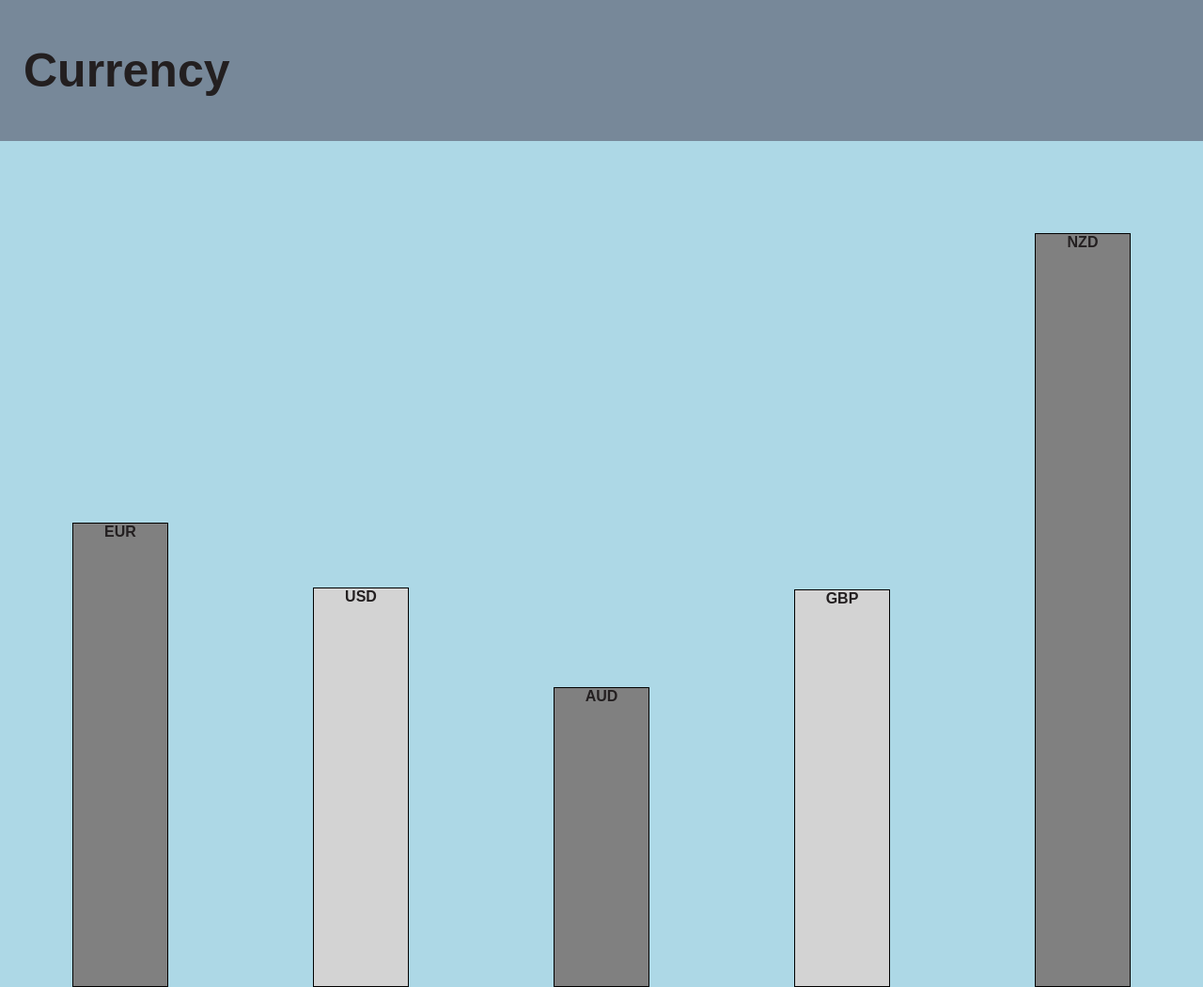
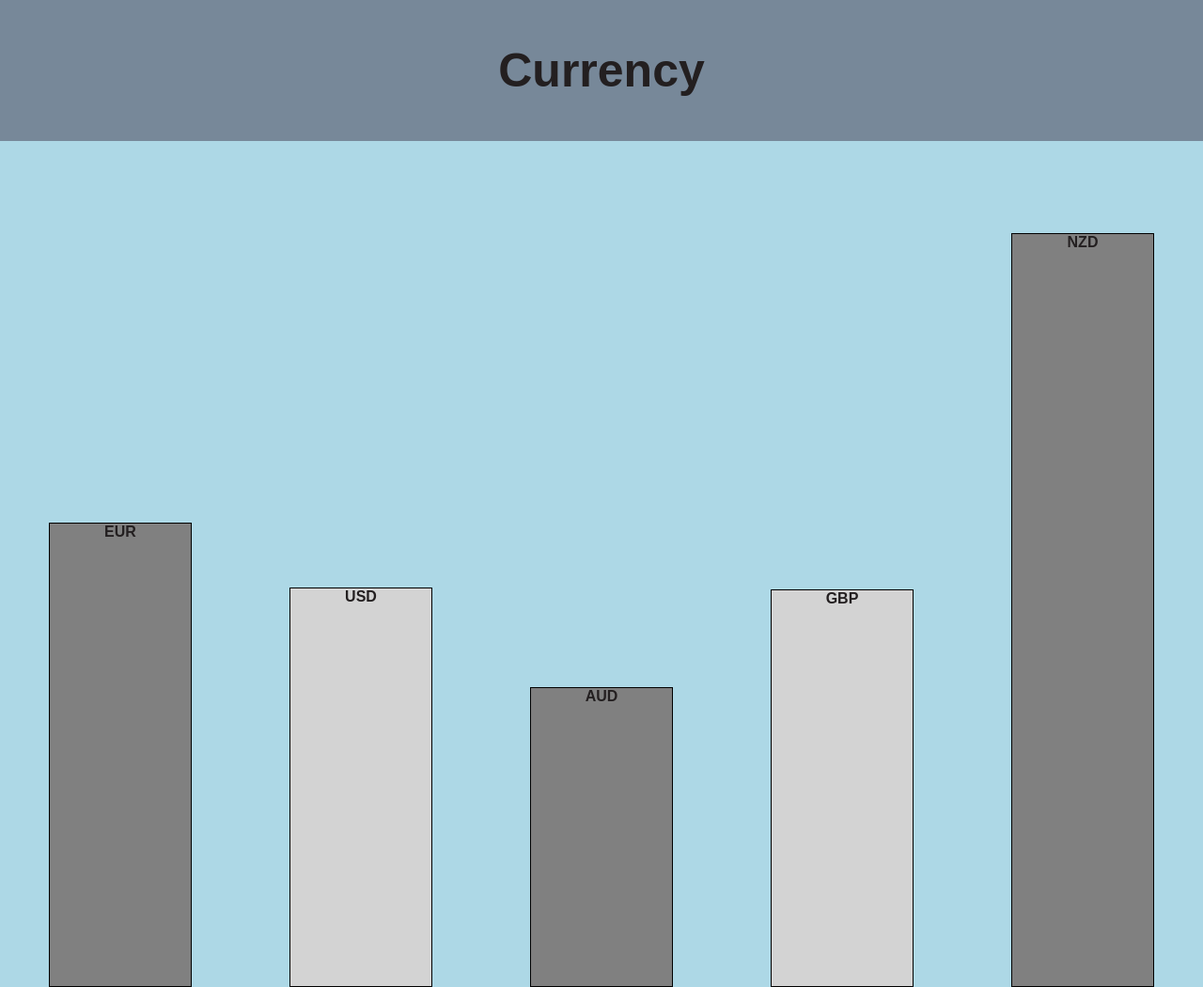
Before and after one commit to jadonhoang/currency-exchange-rate, a plain HTML site: page index.html in a window 1280 px wide. Shown: the whole page at 94% size. Drawn offline with Linux system fonts and the light colour scheme.

Commit message:
NavBar text center and other minor stuff

```diff
--- a/css/site.css
+++ b/css/site.css
@@ -13,10 +13,11 @@ body {
     margin: 0;
 }
 
+
 /* Creates the style forNavBar at the top of the page and has a hover action */
 .NavBar {
     display: flex;
-    justify-content: start;
+    justify-content: center;
     align-items: center;
     background-color: lightslategray;
     height: 100px;
@@ -26,7 +27,7 @@ body {
     color: var(--text-color);
     padding: var(--page--spacing);
     border-color: var(--bg-color);
-    transition: 1s;
+    transition: 0.5s;
     margin-bottom: 100px;
 
 }
@@ -54,7 +55,7 @@ body {
     color: var(--text-color);
     border: 1px solid black;
     background-color: gray;
-    width: 100px;
+    width: 150px;
     font-weight: bold;
     text-align: center;
     margin-bottom: 0px;
@@ -66,7 +67,7 @@ body {
 
 }
 
-/* Sets only the odd bars to lightgret */
+/* Sets only the odd bars to lightgrey */
 .BarChart-bar:nth-child(even) {
     background-color: var(--odd-bar-color);
 }
--- a/index.html
+++ b/index.html
@@ -8,9 +8,9 @@
 
 <body>
     <div class="NavBar">
-        <div class="bar">Currency</div>
+        Currency
+    </div>
 
-    </div>
     <div class="MainContent">
         <!-- onClick events shows only text -->
         <div class="BarChart-bar" style="height: calc(100%/1.625)" onClick="alert('1 EUR = 1 EUR')">EUR</div>
```
